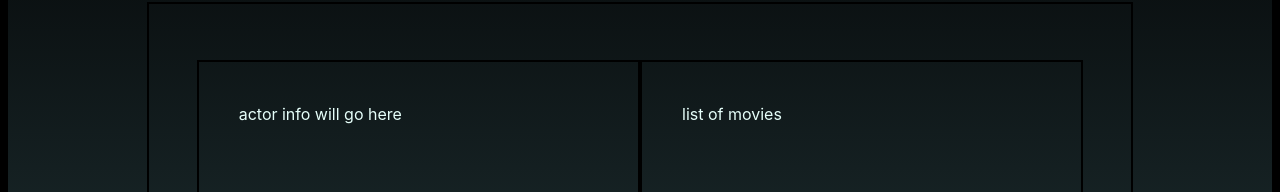
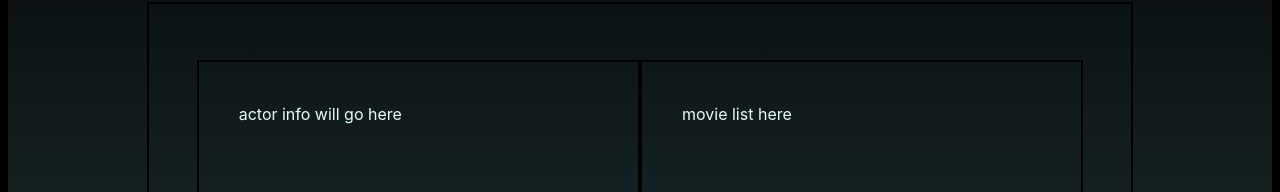
Before and after one commit to LukaszBielsko/actor-movielist, a React (Create React App) app: page / in a window 1280 px wide. Shown: the part 110-302 px from the top of the page. Built offline with nearby package versions, Linux system fonts and the light colour scheme.

Commit message:
Added movie list rendering.

```diff
--- a/src/store/actions/actor.js
+++ b/src/store/actions/actor.js
@@ -12,7 +12,7 @@ S`)
         let actorImages = fetch(`https://api.themoviedb.org/3/person/${id}/images?api_key=${apiKey}`).then(res => res.json())
 
         Promise.all([actorInfo, actorMovies, actorImages]).then(result => {
-            dispatch(saveActor(id, result[0], result[1], result[2].profiles[0].file_path))
+            dispatch(saveActor(id, result[0], result[1].cast, result[2].profiles[0].file_path))
         })
     }
 }
--- a/src/store/reducers/actor.js
+++ b/src/store/reducers/actor.js
@@ -3,7 +3,7 @@ import * as actionTypes from '../actions/actionTypes'
 
 const initialState = {
     actorID: null,
-    actorMovies: [],
+    actorMovies: null,
     actorInfo: null,
     actorImageURL: null
 }
--- a/src/views/components/MovieCard/MovieCard.js
+++ b/src/views/components/MovieCard/MovieCard.js
@@ -1,5 +1,6 @@
 import React from 'react';
 import ActorCard from '../ActorCard/ActorCard';
+import MovieListCard from '../MovieListCard/MovieListCard';
 
 const MovieCard = (props) => {
 
@@ -11,7 +12,7 @@ const MovieCard = (props) => {
             </div>
 
             <div className="my_height mr-2 mt-4 mb-2 border-black border-2 w-1/2 h-56 p-10 ">
-                <p>list of movies</p>
+                <MovieListCard/>
             </div>
         </div>
     );
--- /dev/null
+++ b/src/views/components/MovieListCard/MovieListCard.js
@@ -0,0 +1,28 @@
+import React from 'react';
+import { connect } from 'react-redux';
+
+const MovieListCard = (props) => {
+
+    if (!props.movieList) return (<p> movie list here  </p>)
+
+    const movieList =
+        props.movieList.map(movie =>
+            <li>
+                {movie.original_title}
+            </li>)
+
+    return (
+        <ul>
+            {movieList}
+        </ul>
+    );
+};
+
+const mapStateToProps = state => {
+    return {
+        movieList: state.actor.actorMovies
+    }
+}
+
+
+export default connect(mapStateToProps, null)(MovieListCard);
```
